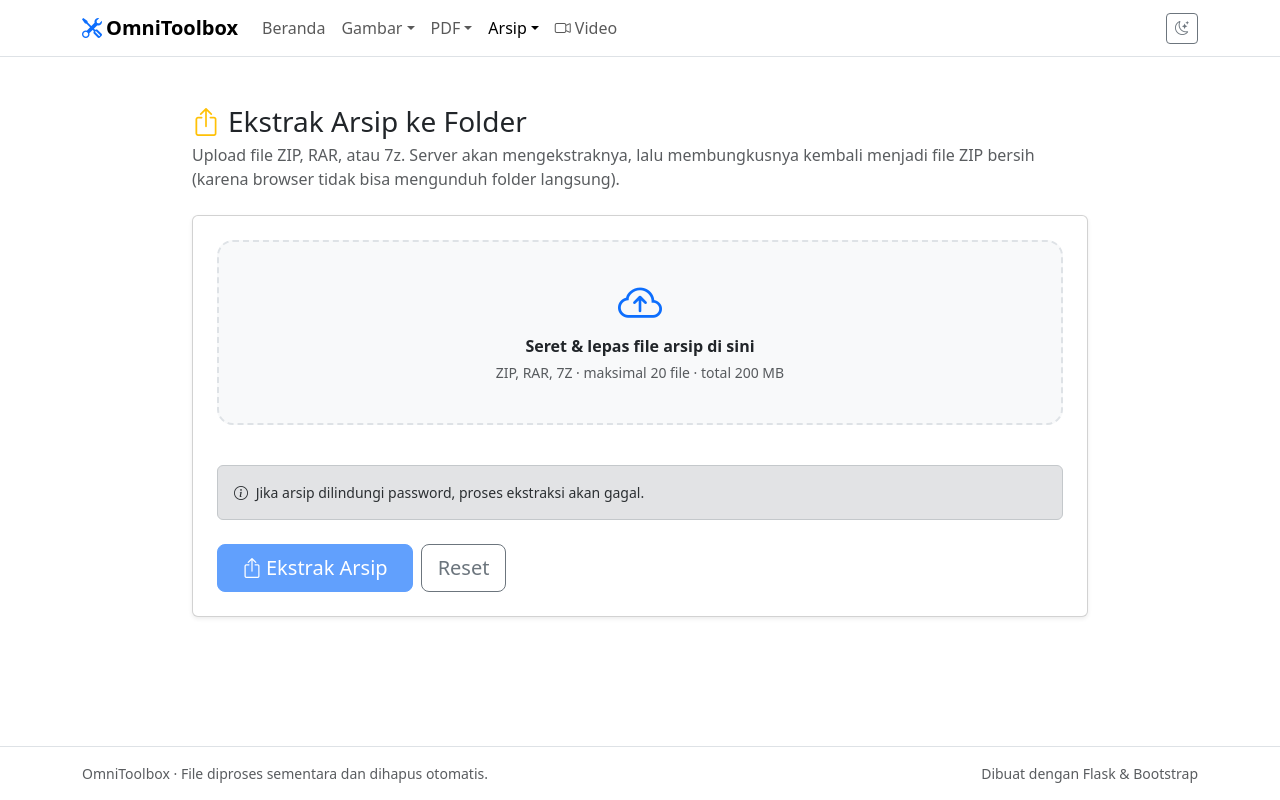
After one commit to GhandiZero0X/OmniToolbox, a Flask app: page /zip/extract in a window 1280 px wide. The commit adds this page. Run offline with Flask 3, Linux system fonts and the light colour scheme; some libraries are stand-ins or nearby versions.

Commit message:
[+] Add 7Z/RAR archive and extraction support
Add archive creation in ZIP, 7Z, and RAR formats, plus a page to extract ZIP, 7Z, and RAR uploads into downloadable ZIP files. Update navigation, homepage cards, and archive dependencies.

```diff
--- a/app/controllers/zip_controller.py
+++ b/app/controllers/zip_controller.py
@@ -1,71 +1,117 @@
 import shutil
-
+from pathlib import Path
 from flask import Blueprint, current_app, jsonify, render_template, request
 
 from ..extensions import limiter
 from ..services import archive_service
 from .helpers import build_job_response, get_upload_files, new_job_dirs
+from ..utils.file_utils import save_uploaded_files
 
 bp = Blueprint("zip", __name__, url_prefix="/zip")
 
-
+# 1. KOMPRES FOLDER/FILE KE ARSIP (ZIP, 7Z, RAR)
 @bp.get("/folder")
 def folder_page():
     cfg = current_app.config
+    rar_exe = archive_service.find_winrar()
     return render_template(
         "zip/folder.html",
         max_files=cfg["MAX_FILES_MERGE"],
         max_mb=cfg["MAX_UPLOAD_MB"],
         compression_levels=archive_service.COMPRESSION_LEVELS,
         default_compression=archive_service.DEFAULT_COMPRESSION,
+        winrar_ready=rar_exe is not None,
     )
-
 
 @bp.post("/folder/process")
 @limiter.limit("10 per minute")
 def folder_process():
     cfg = current_app.config
+    files, error = get_upload_files(cfg["MAX_FILES_MERGE"])
+    if error: return jsonify(error=error), 400
 
-    files, error = get_upload_files(cfg["MAX_FILES_MERGE"])
-    if error:
-        return jsonify(error=error), 400
-
-    compression = request.form.get("compression", archive_service.DEFAULT_COMPRESSION)
-    if compression not in archive_service.COMPRESSION_LEVELS:
-        compression = archive_service.DEFAULT_COMPRESSION
-
+    fmt = request.form.get("format", "zip")
     zip_name = archive_service.clean_zip_name(request.form.get("zip_name"))
-
     job_id, upload_dir, output_dir = new_job_dirs()
-    output_path = output_dir / f"{zip_name}.zip"
+    work_dir = upload_dir / "_work"
 
     try:
-        outcome = archive_service.zip_files(
-            files, output_path, upload_dir / "_work", compression
-        )
+        if fmt == "7z":
+            out_name = f"{zip_name}.7z"
+            archive_service.compress_to_7z(files, output_dir / out_name, work_dir)
+            badge = "7Z"
+        elif fmt == "rar":
+            rar_exe = archive_service.find_winrar()
+            if not rar_exe: return jsonify(error="WinRAR (rar.exe) tidak ditemukan. Tidak bisa membuat file RAR."), 503
+            out_name = f"{zip_name}.rar"
+            archive_service.compress_to_rar(files, output_dir / out_name, work_dir, rar_exe)
+            badge = "RAR"
+        else:
+            out_name = f"{zip_name}.zip"
+            # gunakan fungsi zip_files yang sudah ada
+            outcome = archive_service.zip_files(files, output_dir / out_name, work_dir, request.form.get("compression", "deflate"))
+            if outcome["error"]: return jsonify(error=outcome["error"]), 500
+            badge = "ZIP"
+
+        results = [{
+            "name": out_name, "status": "success", "output": out_name,
+            "original_size": sum(f.stream.seek(0, 2) or f.stream.tell() for f in files),
+            "new_size": (output_dir / out_name).stat().st_size,
+            "saved_percent": 0, "kept_original": False, "badge": badge
+        }]
     finally:
         shutil.rmtree(upload_dir, ignore_errors=True)
 
-    if outcome["error"]:
-        return jsonify(error=outcome["error"]), 500
+    return build_job_response(job_id, results, output_dir, show_savings=False)
 
-    results = []
-    if outcome["count"]:
-        results.append({
-            "name": output_path.name,
-            "status": "success",
-            "output": output_path.name,
-            "original_size": outcome["original_size"],
-            "new_size": output_path.stat().st_size,
-            "saved_percent": 0,
-            "kept_original": False,
-            "badge": f"{outcome['count']} file",
-        })
-    for failure in outcome["failed"]:
-        results.append({
-            "name": failure["name"],
-            "status": "failed",
-            "error": failure["error"],
-        })
+
+# 2. EKSTRAK ARSIP (ZIP, RAR, 7Z) KE FOLDER/ZIP BARU
+@bp.get("/extract")
+def extract_page():
+    return render_template("zip/extract.html", max_files=20, max_mb=current_app.config["MAX_UPLOAD_MB"])
+
+@bp.post("/extract/process")
+@limiter.limit("10 per minute")
+def extract_process():
+    files, error = get_upload_files(20)
+    if error: return jsonify(error=error), 400
+
+    job_id, upload_dir, output_dir = new_job_dirs()
+    work_dir = upload_dir / "_work"
+
+    try:
+        # Terima ZIP, RAR, 7Z
+        entries = save_uploaded_files(files, upload_dir, {".zip", ".rar", ".7z"})
+        valid = [e for e in entries if e["path"] is not None]
+
+        outcome = archive_service.extract_archives_to_zip(valid, output_dir, work_dir)
+
+        # Kumpulkan hasil
+        results = []
+        for e in valid:
+            # Cari apakah ekstraksi untuk file ini sukses
+            success = next((True for _ in range(outcome["count"])), False)
+            # (Penyederhanaan: kita anggap sukses jika tidak masuk failed)
+            if not any(f["name"] == e["original_name"] for f in outcome["failed"]):
+                out_file = f"{e['path'].stem}_extracted.zip"
+                results.append({
+                    "name": f"{e['original_name']} (diextract)",
+                    "status": "success", "output": out_file,
+                    "original_size": e["path"].stat().st_size,
+                    "new_size": (output_dir / out_file).stat().st_size,
+                    "saved_percent": 0, "kept_original": False, "badge": "ZIP",
+                })
+
+        # Tambahkan yang gagal
+        for f in outcome["failed"]:
+            results.append({"name": f["name"], "status": "failed", "error": f["error"]})
+
+        # Format salah
+        for e in entries:
+            if e["path"] is None:
+                results.append({"name": e["original_name"], "status": "failed", "error": e["error"]})
+
+    finally:
+        shutil.rmtree(upload_dir, ignore_errors=True)
 
     return build_job_response(job_id, results, output_dir, show_savings=False)
--- a/app/templates/base.html
+++ b/app/templates/base.html
@@ -63,12 +63,15 @@
               <li><a class="dropdown-item {{ 'active' if ep == 'office.excel_page' }}" href="{{ url_for('office.excel_page') }}"><i class="bi bi-file-earmark-excel me-2"></i>Excel ke PDF</a></li>
               <li><a class="dropdown-item {{ 'active' if ep == 'office.ppt_page' }}" href="{{ url_for('office.ppt_page') }}"><i class="bi bi-file-earmark-slides me-2"></i>PowerPoint ke PDF</a></li>
               <li><a class="dropdown-item {{ 'active' if ep == 'office.pdf_to_ppt_page' }}" href="{{ url_for('office.pdf_to_ppt_page') }}"><i class="bi bi-file-earmark-slides me-2"></i>PDF ke PowerPoint</a></li>
-              </ul>
+            </ul>
           </li>
           <li class="nav-item dropdown">
-            <a class="nav-link {{ 'active' if ep == 'zip.folder_page' }}" href="{{ url_for('zip.folder_page') }}">
-              <i class="bi bi-file-earmark-zip me-1"></i>Zip Folder
-            </a>
+            <a class="nav-link dropdown-toggle {{ 'active' if ep in ('zip.folder_page', 'zip.extract_page') }}"
+               href="#" role="button" data-bs-toggle="dropdown" aria-expanded="false">Arsip</a>
+            <ul class="dropdown-menu">
+              <li><a class="dropdown-item {{ 'active' if ep == 'zip.folder_page' }}" href="{{ url_for('zip.folder_page') }}"><i class="bi bi-file-earmark-zip me-2"></i>Buat Arsip</a></li>
+              <li><a class="dropdown-item {{ 'active' if ep == 'zip.extract_page' }}" href="{{ url_for('zip.extract_page') }}"><i class="bi bi-box-arrow-up me-2"></i>Ekstrak Arsip</a></li>
+            </ul>
           </li>
           <li class="nav-item">
             <a class="nav-link {{ 'active' if ep == 'media.convert_page' }}" href="{{ url_for('media.convert_page') }}">
--- /dev/null
+++ b/app/templates/zip/extract.html
@@ -0,0 +1,73 @@
+{% extends "base.html" %}
+{% block title %}Ekstrak Arsip{% endblock %}
+
+{% block content %}
+<div class="container py-5" style="max-width: 920px;">
+  <div class="mb-4">
+    <h1 class="h3 mb-1"><i class="bi bi-box-arrow-up text-warning me-2"></i>Ekstrak Arsip ke Folder</h1>
+    <p class="text-body-secondary mb-0">
+      Upload file ZIP, RAR, atau 7z. Server akan mengekstraknya, lalu membungkusnya kembali menjadi file ZIP bersih (karena browser tidak bisa mengunduh folder langsung).
+    </p>
+  </div>
+
+  <form id="tool-form" class="card shadow-sm"
+        action="{{ url_for('zip.extract_process') }}" method="post" enctype="multipart/form-data"
+        data-accept=".zip,.rar,.7z" data-max-files="{{ max_files }}" data-max-mb="{{ max_mb }}" novalidate>
+    <div class="card-body p-4">
+
+      <div class="dropzone" id="dropzone" tabindex="0" role="button">
+        <i class="bi bi-cloud-arrow-up dropzone-icon"></i>
+        <p class="fw-semibold mb-1">Seret &amp; lepas file arsip di sini</p>
+        <p class="text-body-secondary small mb-0">
+          ZIP, RAR, 7Z &middot; maksimal {{ max_files }} file &middot; total {{ max_mb }} MB
+        </p>
+        <input type="file" id="file-input" class="d-none" multiple accept=".zip,.rar,.7z">
+      </div>
+
+      <ul id="file-list" class="list-group mt-3"></ul>
+
+      <div class="alert alert-secondary small mt-4">
+        <i class="bi bi-info-circle me-1"></i>
+        Jika arsip dilindungi password, proses ekstraksi akan gagal.
+      </div>
+
+      <div id="alert-box" class="alert alert-danger d-none mt-4 mb-0" role="alert"></div>
+
+      <div id="progress-wrap" class="mt-4 d-none">
+        <div class="d-flex justify-content-between small mb-1">
+          <span id="status-text">Mengunggah...</span>
+          <span id="percent-text">0%</span>
+        </div>
+        <div class="progress"><div id="progress-bar" class="progress-bar" style="width: 0%"></div></div>
+      </div>
+
+      <div class="d-flex flex-wrap gap-2 mt-4">
+        <button type="submit" id="submit-btn" class="btn btn-primary btn-lg px-4" disabled>
+          <i class="bi bi-box-arrow-up me-1"></i>Ekstrak Arsip
+        </button>
+        <button type="button" id="reset-btn" class="btn btn-outline-secondary btn-lg">Reset</button>
+      </div>
+    </div>
+  </form>
+
+  <div id="results" class="card shadow-sm mt-4 d-none">
+    <div class="card-body p-4">
+      <div class="d-flex flex-wrap justify-content-between align-items-center gap-2 mb-3">
+        <div>
+          <h2 class="h5 mb-1">Hasil</h2>
+          <div id="results-summary" class="text-body-secondary small"></div>
+        </div>
+        <a id="zip-btn" class="btn btn-success d-none" href="#">
+          <i class="bi bi-file-earmark-zip me-1"></i>Unduh semua (ZIP)
+        </a>
+      </div>
+      <div class="table-responsive">
+        <table class="table align-middle mb-0">
+          <thead><tr><th>File</th><th class="text-end">Asli</th><th class="text-end">Hasil</th><th class="text-end">Format</th><th></th></tr></thead>
+          <tbody id="results-body"></tbody>
+        </table>
+      </div>
+    </div>
+  </div>
+</div>
+{% endblock %}
--- a/requirements.txt
+++ b/requirements.txt
@@ -20,6 +20,11 @@ pdf2docx>=0.5.8
 docx2pdf>=0.1.8; sys_platform == "win32"
 python-pptx>=0.6.23
 
+# ===== Archive =====
+py7zr>=0.21.0
+rarfile>=4.1
+zipfile36>=0.1.3
+
 # ===== Utility =====
 tqdm==4.66.6
 
```
Also changed, not shown: app/services/archive_service.py (+149 -0 lines), app/templates/index.html (+11 -2 lines), app/templates/zip/folder.html (+8 -12 lines).
